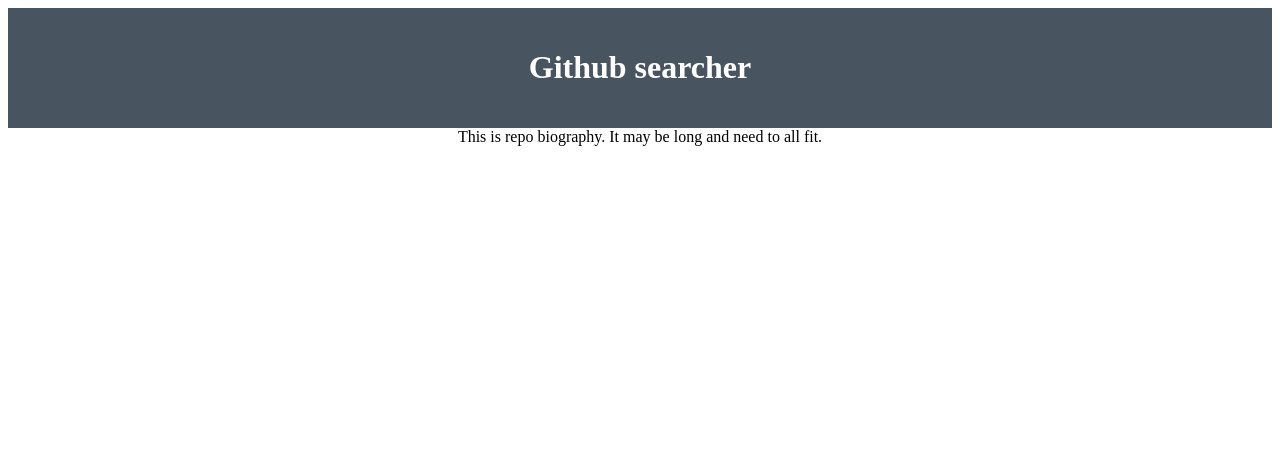
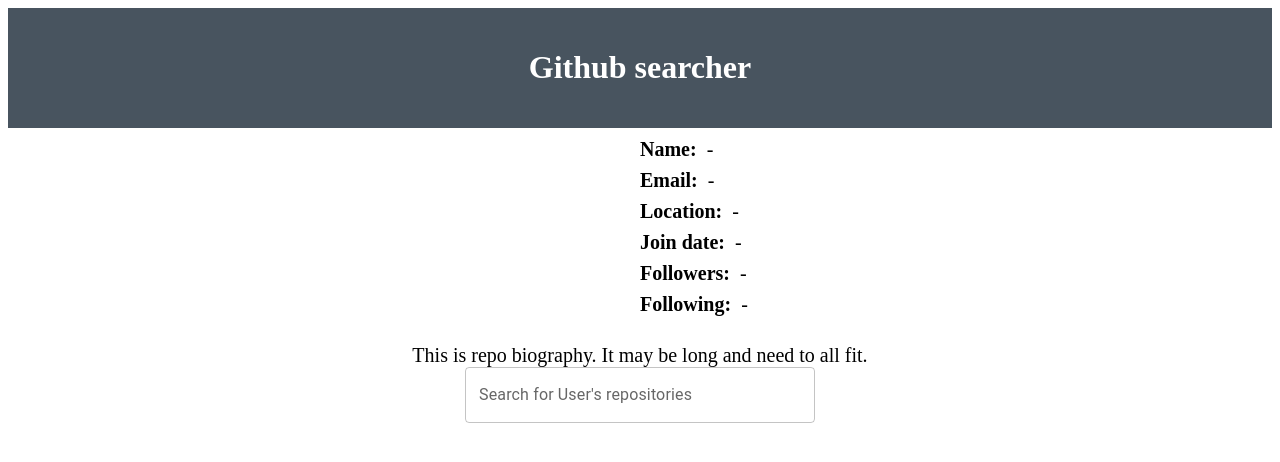
Before and after one commit to savaukr/atlana_search_user, a React (Create React App) app: page /1 in a window 1280 px wide. Shown: the top 462 px of the page. Built offline with nearby package versions, Linux system fonts and the light colour scheme.

Commit message:
user avatar, info

```diff
--- a/package.json
+++ b/package.json
@@ -13,6 +13,7 @@
     "@types/node": "^16.11.56",
     "@types/react": "^18.0.17",
     "@types/react-dom": "^18.0.6",
+    "dayjs": "^1.11.5",
     "react": "^18.2.0",
     "react-dom": "^18.2.0",
     "react-router-dom": "^6.3.0",
--- a/src/App.tsx
+++ b/src/App.tsx
@@ -1,4 +1,4 @@
-import React, { useState } from "react";
+import React, { useState, useEffect } from "react";
 import { Route, Routes } from "react-router-dom";
 import { TUser } from "./components/user.type";
 import Users from "./components/users/users";
@@ -6,17 +6,21 @@
 import Header from "./components/header/header";
 import "./App.scss";
 
-// import CityList from "./components/cityList/cityList";
-// import CityDetails from "./components/cityDetails/cityDetails";
-
 function App() {
-  const [users, setUsers] = useState<TUser[]>([]);
   return (
     <div className="App">
       <Header />
       <Routes>
-        <Route path="/" element={<Users users={users} setUsers={setUsers} />} />
-        <Route path="/:id" element={<User users={users} />} />
+        <Route path="/" element={<Users />} />
+        <Route path="/:id" element={<User />} />
+        <Route
+          path="*"
+          element={
+            <main style={{ padding: "1rem" }}>
+              <p>There's nothing here!</p>
+            </main>
+          }
+        />
       </Routes>
     </div>
   );
--- a/src/components/user/user.module.scss
+++ b/src/components/user/user.module.scss
@@ -0,0 +1,44 @@
+.wrapper {
+
+}
+.avatarBlock {
+    display: flex;
+    justify-content: space-between;
+    align-items: center;
+    margin-top: 10px;
+    margin-bottom: 20px;
+    @media screen and (max-width: 500px) {
+        flex-direction: column;
+    }
+}
+.avatar {
+   width: 40%;
+}
+.avatarImg {
+    max-width: 360px;
+    @media screen and (max-width: 750px) {
+        max-width: 200px;
+    }
+}
+.info {
+    width: 50%;
+    @media screen and (max-width: 500px) {
+        margin-top: 20px;
+    }
+}
+.infoItem {
+    font-size: 20px;
+    margin-bottom: 8px;
+    text-align: left;
+}
+.label {
+    font-weight: 700;
+    margin-right: 10px;
+}
+.text {
+    font-size: 20px;
+}
+.search {
+    width: 350px;
+    margin:20px 0;
+}
--- a/src/components/user/user.tsx
+++ b/src/components/user/user.tsx
@@ -1,23 +1,82 @@
-import React from "react";
+import React, { useEffect, useState } from "react";
+import dayjs from "dayjs";
 import { useParams } from "react-router-dom";
+
 import { TUser } from "../user.type";
+import TextField from "@mui/material/TextField";
+
 import styles from "./user.module.scss";
-type Props = {
-  users: TUser[];
-};
-export default function User({ users }: Props) {
+
+export default function User() {
   const params = useParams();
-  const user = users.find((user) => Number(params.id) === user.id);
+  const [user, setUser] = useState<TUser | null>(null);
+  const [search, setSearch] = useState<string | null>(null);
+
+  useEffect(() => {
+    const store = localStorage.getItem("users");
+    const users: TUser[] = store ? JSON.parse(store) : [];
+    const user = users.find((user) => Number(params.id) === user.id);
+    if (user) setUser(user);
+  }, []);
+
   return (
     <div className={styles.wrapper}>
       <div>
-        <div>
-          <div></div>
+        <div className={styles.avatarBlock}>
+          <div className={styles.avatar}>
+            <img className={styles.avatarImg} src={user?.avatar_url} />
+          </div>
+          <div className={styles.info}>
+            <div className={styles.infoItem}>
+              <span className={styles.label}>Name:</span>
+              {user?.name ? user.name : "-"}
+            </div>
+            <div className={styles.infoItem}>
+              <span className={styles.label}>Email:</span>
+              {user?.email ? user.email : "-"}
+            </div>
+            <div className={styles.infoItem}>
+              <span className={styles.label}>Location:</span>
+              {user?.location ? user.location : "-"}{" "}
+            </div>
+            <div className={styles.infoItem}>
+              <span className={styles.label}>Join date:</span>
+              {user?.created_at
+                ? dayjs(user.created_at).format("DD.MM.YYYY")
+                : "-"}
+            </div>
+            <div className={styles.infoItem}>
+              <span className={styles.label}>Followers:</span>
+              {user?.followers ? user.followers : "-"}
+            </div>
+            <div className={styles.infoItem}>
+              <span className={styles.label}>Following:</span>
+              {user?.following ? user.following : "-"}
+            </div>
+
+            <div></div>
+          </div>
         </div>
         <div></div>
       </div>
-      <div>This is repo biography. It may be long and need to all fit.</div>
-      <div className={styles.repoesTable}></div>
+      <div className={styles.text}>
+        This is repo biography. It may be long and need to all fit.
+      </div>
+      <div className={styles.searchRepo}>
+        <TextField
+          className={styles.search}
+          id="outlined-basic"
+          label="Search for User's repositories"
+          variant="outlined"
+          value={search}
+          onChange={(event) => {
+            console.log("search");
+            setSearch(event.target.value);
+            // debounceGetSearchUser(event.target.value, users);
+          }}
+        />
+      </div>
+      <div className={styles.repoiesTable}></div>
     </div>
   );
 }
--- a/src/components/users/users.tsx
+++ b/src/components/users/users.tsx
@@ -14,40 +14,30 @@
 import iconAttention from "../../images/Icon_attention.png";
 
 import styles from "./users.module.scss";
-import { isBrowser } from "@emotion/utils";
-
-// onClick={() => {
-//     navigate(`/${user.id}`);
-//   }}
 
 const columns = [
   { name: "Avatar", width: "25%" },
   { name: "Name", width: "45%" },
   { name: "Link", width: "30%" },
 ];
-type Props = {
-  users: TUser[];
-  setUsers: (users: TUser[]) => void;
-};
-export default function Users({ users, setUsers }: Props) {
+
+const usersLocalStorage = localStorage.getItem("users");
+const usersStorage = usersLocalStorage ? JSON.parse(usersLocalStorage) : [];
+
+export default function Users() {
   const navigate = useNavigate();
   const [search, setSearch] = useState<string>("");
   const [error, setError] = useState<string | null>(null);
+  const [users, setUsers] = useState<TUser[]>(usersStorage);
 
-  useEffect(() => {
-    const usersLocalStorage = localStorage.getItem("users");
-    console.log("usersLocalStorage:", usersLocalStorage);
-    if (usersLocalStorage) setUsers(JSON.parse(usersLocalStorage));
-    else localStorage.setItem("users", JSON.stringify(users));
-  }, []);
-
-  const getSearchUsers = useCallback(async (userName: string) => {
+  const getSearchUsers = useCallback(
+    async (userName: string, users: TUser[]) => {
       let timerId;
       try {
         let response = await fetch(`https://api.github.com/users/${userName}`);
-      const json = await response.json();
-      console.log("json:", json);
-      const newUsers = [...users, json];
+        const user = await response.json();
+        const newUsers = [...users, user];
+
         setUsers(newUsers);
         localStorage.setItem("users", JSON.stringify(newUsers));
       } catch (err) {
@@ -56,7 +46,9 @@
       } finally {
         if (timerId) clearTimeout(timerId);
       }
-  }, []);
+    },
+    [setError, setUsers, search]
+  );
 
   const debounceGetSearchUser = useCallback(debounce(getSearchUsers, 1000), []);
 
@@ -106,11 +98,11 @@
         value={search}
         onChange={(event) => {
           setSearch(event.target.value);
-          debounceGetSearchUser(event.target.value);
+          debounceGetSearchUser(event.target.value, users);
         }}
       />
       <div className={styles.tableUsers}>
-        <TableContainer sx={{ maxHeight: 440 }}>
+        <TableContainer sx={{ maxHeight: 800 }}>
           <Table stickyHeader aria-label="sticky table">
             <TableHead>
               <TableRow>
```
Also changed, not shown: 1 other file (tests, documents, lock files or other folders). Lines whose indentation alone changed are shown as unchanged.
